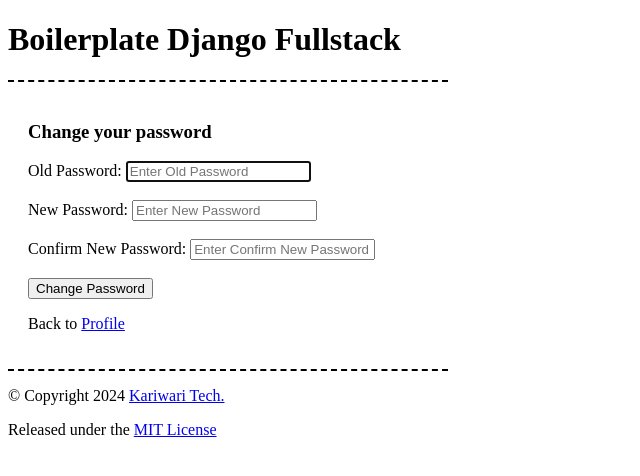
After one commit to kariwari/boilerplate-django-fullstack, a Django app: page /profile/change-password/ in a window 1280 px wide. The commit adds this page. Shown: the top 476 px of the page, without its empty margins (0-640 px from the left). Run offline with Django 4.2, Linux system fonts and the light colour scheme; the visitor is signed in with stand-in values (Sample User, id 1).

Commit message:
feat: add functionality for change password

```diff
--- a/users/forms.py
+++ b/users/forms.py
@@ -1,5 +1,9 @@
 from django import forms
-from django.contrib.auth.forms import UserCreationForm, UserChangeForm
+from django.contrib.auth.forms import (
+    UserCreationForm,
+    UserChangeForm,
+    PasswordChangeForm,
+)
 from django.contrib.auth import get_user_model
 
 from .models import Profile
@@ -101,6 +105,36 @@ class ProfileForm(forms.ModelForm):
             }
 
 
+class CustomPasswordChangeForm(PasswordChangeForm):
+    def __init__(self, *args, **kwargs):
+        super(CustomPasswordChangeForm, self).__init__(*args, **kwargs)
+
+        self.fields["old_password"].label = "Old Password"
+        self.fields["new_password1"].label = "New Password"
+        self.fields["new_password2"].label = "Confirm New Password"
+
+        self.error_messages["password_mismatch"] = (
+            "Password does not match. Please try again."
+        )
+        self.error_messages["password_incorrect"] = (
+            "Your old password was entered incorrectly. Please re-enter it."
+        )
+
+        for name, field in self.fields.items():
+            field.help_text = None
+
+            field.widget.attrs.update(
+                {
+                    "placeholder": "Enter {fieldname}".format(fieldname=field.label),
+                }
+            )
+
+        for field in self.fields.values():
+            field.error_messages = {
+                "required": "{fieldname} must be filled".format(fieldname=field.label),
+            }
+
+
 # Form for Django Admin Panel
 class CustomUserCreationForm(UserCreationForm):
 
--- /dev/null
+++ b/users/templates/users/auth/password_change_form.html
@@ -0,0 +1,49 @@
+{% extends "base.html" %}
+{% block content %}
+    <div style="border-top: 2px  dashed;
+                border-bottom: 2px dashed;
+                padding: 20px;
+                max-width: 400px">
+        <h3>Change your password</h3>
+        <form method="post" novalidate>
+            {% csrf_token %}
+            <div>
+                <label for="{{ form.old_password.id_for_label }}">{{ form.old_password.label_tag }}</label>
+                {{ form.old_password }}
+                <br />
+                {% if form.old_password.errors %}
+                    <small style="color: red;">
+                        {% for error in form.old_password.errors %}{{ error }}{% endfor %}
+                    </small>
+                {% endif %}
+            </div>
+            <br>
+            <div>
+                <label for="{{ form.new_password1.id_for_label }}">{{ form.new_password1.label_tag }}</label>
+                {{ form.new_password1 }}
+                <br />
+                {% if form.new_password1.errors %}
+                    <small style="color: red;">
+                        {% for error in form.new_password1.errors %}{{ error }}{% endfor %}
+                    </small>
+                {% endif %}
+            </div>
+            <br>
+            <div>
+                <label for="{{ form.new_password2.id_for_label }}">{{ form.new_password2.label_tag }}</label>
+                {{ form.new_password2 }}
+                <br />
+                {% if form.new_password2.errors %}
+                    <small style="color: red;">
+                        {% for error in form.new_password2.errors %}{{ error }}{% endfor %}
+                    </small>
+                {% endif %}
+            </div>
+            <br>
+            <button type="submit">Change Password</button>
+        </form>
+        <p>
+            Back to <a href="{% url 'users:profile' %}">Profile</a>
+        </p>
+    </div>
+{% endblock content %}
--- a/users/templates/users/user_profile.html
+++ b/users/templates/users/user_profile.html
@@ -62,7 +62,7 @@
             <button type="submit">Update Profile</button>
         </form>
         <p>
-            Want to change your password? <a href="{% url 'users:change-password' %}">Change Password</a>
+            Want to change your password? <a href="{% url 'users:password_change' %}">Change Password</a>
         </p>
         <p>
             <form method="post" action="{% url 'users:logout' %}">
--- a/users/urls.py
+++ b/users/urls.py
@@ -1,12 +1,12 @@
 from django.urls import path, reverse_lazy
 
-# from django.contrib.auth.views import (
-#     PasswordChangeView,
-#     PasswordResetView,
-#     PasswordResetDoneView,
-#     PasswordResetConfirmView,
-#     PasswordResetCompleteView,
-# )
+from django.contrib.auth.views import (
+    PasswordChangeView,
+    PasswordResetView,
+    PasswordResetDoneView,
+    PasswordResetConfirmView,
+    PasswordResetCompleteView,
+)
 from django.views.generic import TemplateView
 
 
@@ -21,7 +21,7 @@ from .views import (
     #     DeleteAddressView,
 )
 
-# from .forms import CustomPasswordResetForm, CustomPasswordChangeForm
+from .forms import CustomPasswordChangeForm
 
 app_name = "users"
 urlpatterns = [
@@ -51,9 +51,26 @@ urlpatterns = [
         UserProfileView.as_view(),
         name="profile",
     ),
+    # path(
+    #     "change-password/",
+    #     TemplateView.as_view(template_name="users/change-password.html"),
+    #     name="change-password",
+    # ),
+    # Change Password
     path(
-        "change-password/",
-        TemplateView.as_view(template_name="users/change-password.html"),
-        name="change-password",
+        "profile/change-password/",
+        PasswordChangeView.as_view(
+            template_name="users/auth/password_change_form.html",
+            form_class=CustomPasswordChangeForm,
+            success_url=reverse_lazy("users:password_change_done"),
+        ),
+        name="password_change",
+    ),
+    path(
+        "profile/change-password/done/",
+        TemplateView.as_view(
+            template_name="users/auth/password_change_done.html",
+        ),
+        name="password_change_done",
     ),
 ]
```
Also changed, not shown: users/templates/users/auth/password_change_done.html (added, +14 -0 lines), users/templates/users/change-password.html (deleted, +0 -36 lines).
